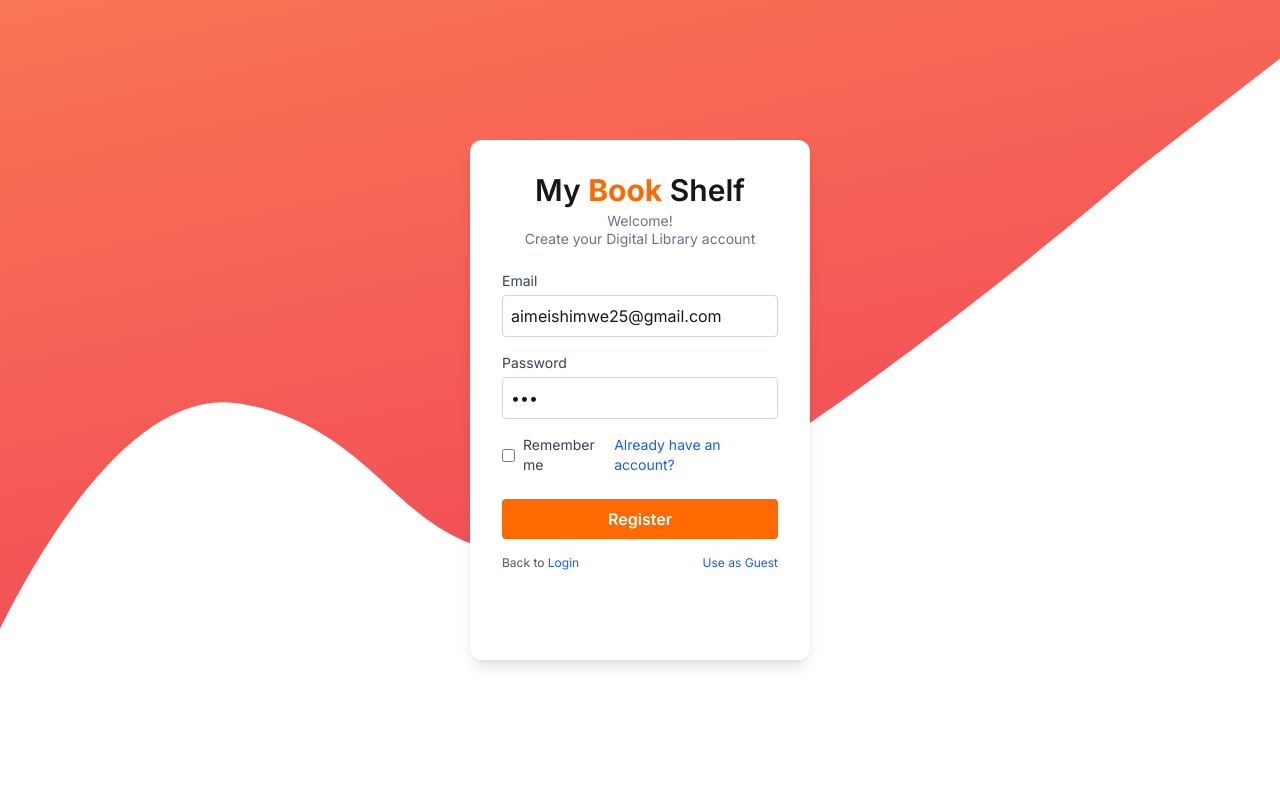
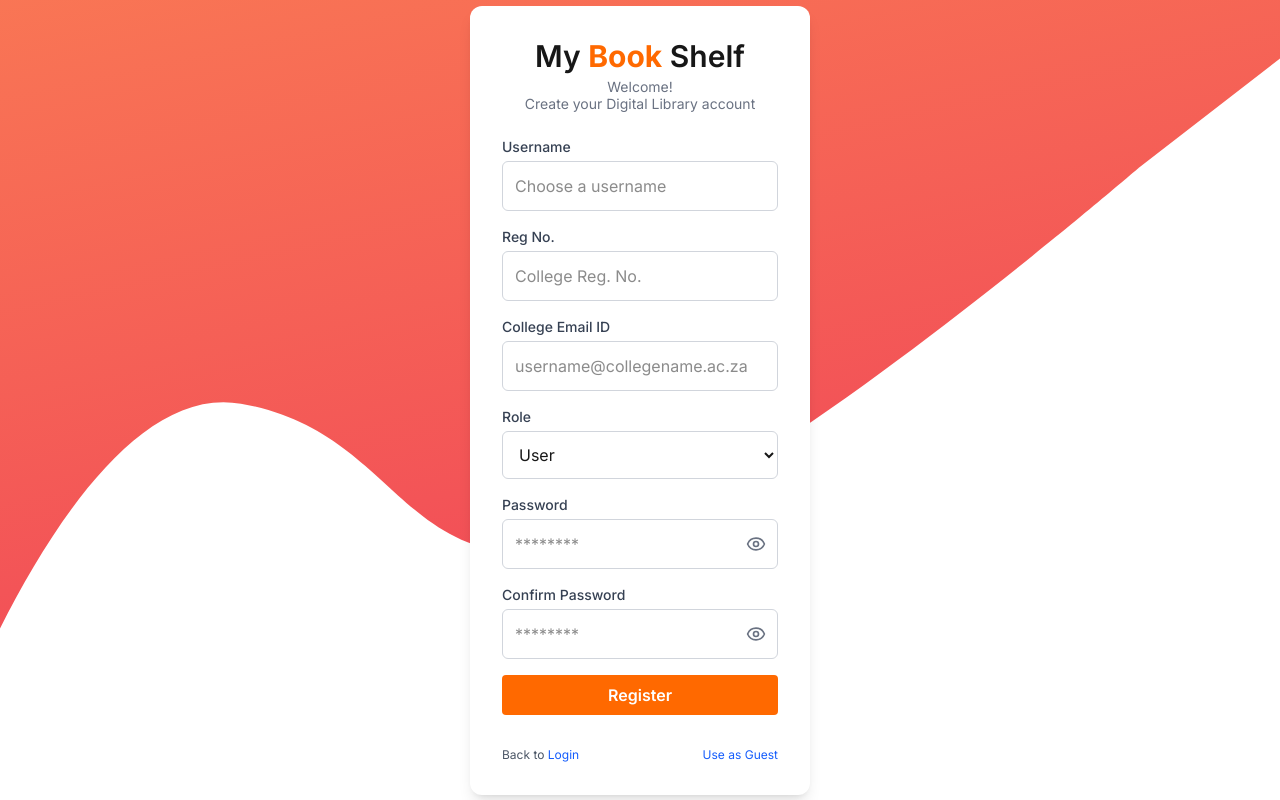
Before and after one commit to 1aimee7/MyBookShelf-frontend, a Next.js app: page /auth/register in a window 1280 px wide. Built offline with nearby package versions, Linux system fonts and the light colour scheme.

Commit message:
creating dashboardAccount

```diff
--- a/src/app/auth/OTP/page.tsx
+++ b/src/app/auth/OTP/page.tsx
@@ -4,8 +4,8 @@ import React, { useState, useRef } from "react";
 import { useRouter } from "next/navigation";
 
 export default function OTP() {
-  const [otp, setOtp] = useState(['', '', '', '', '']);
-  const inputRefs = useRef<(HTMLInputElement | null)[]>([]);
+ const [otp, setOtp] = useState(['', '', '', '', '', '']);
+ const inputRefs = useRef<(HTMLInputElement | null)[]>([]);
   const router = useRouter();
 
   const handleChange = (index: number, value: string) => {
--- a/src/app/auth/register/page.tsx
+++ b/src/app/auth/register/page.tsx
@@ -2,16 +2,39 @@
 
 import React, { useState } from "react";
 import { useRouter } from "next/navigation";
+import { Eye, EyeOff } from "lucide-react";
 
 export default function Register() {
-  const [email, setEmail] = useState("aimeishimwe25@gmail.com");
-  const [password, setPassword] = useState("123");
+  const [username, setUsername] = useState("");
+  const [regNo, setRegNo] = useState("");
+  const [email, setEmail] = useState("");
+  const [role, setRole] = useState("user");
+  const [password, setPassword] = useState("");
+  const [confirmPassword, setConfirmPassword] = useState("");
+  const [showPassword, setShowPassword] = useState(false);
+  const [showConfirmPassword, setShowConfirmPassword] = useState(false);
+
   const router = useRouter();
 
   const handleSubmit = async (e: React.FormEvent) => {
     e.preventDefault();
-    console.log("Form submitted", { email, password });
-    const response = { success: true }; // Mock response
+
+    if (password !== confirmPassword) {
+      alert("Passwords do not match.");
+      return;
+    }
+
+    console.log("Form submitted", {
+      username,
+      regNo,
+      email,
+      role,
+      password,
+    });
+
+    // Simulate successful response
+    const response = { success: true };
+
     if (response.success) {
       router.push("/auth/OTP");
     } else {
@@ -22,18 +45,33 @@ export default function Register() {
   return (
     <div className="relative min-h-screen flex items-center justify-center overflow-hidden">
       <div className="absolute inset-0 -z-10" style={{ background: "white" }}>
-        <svg className="w-full h-full" viewBox="0 0 1920 1078" preserveAspectRatio="xMidYMid slice" xmlns="http://www.w3.org/2000/svg">
+        <svg
+          className="w-full h-full"
+          viewBox="0 0 1920 1078"
+          preserveAspectRatio="xMidYMid slice"
+          xmlns="http://www.w3.org/2000/svg"
+        >
           <defs>
-            <linearGradient id="paint0_linear_7_126" x1="533.5" y1="-250.046" x2="930.38" y2="1569.83" gradientUnits="userSpaceOnUse">
+            <linearGradient
+              id="paint0_linear_7_126"
+              x1="533.5"
+              y1="-250.046"
+              x2="930.38"
+              y2="1569.83"
+              gradientUnits="userSpaceOnUse"
+            >
               <stop stopColor="#FA7C54" />
               <stop offset="1" stopColor="#EC2C5A" />
             </linearGradient>
           </defs>
-          <path d="M422.191 543.979C192.258 503.244 -0.0049549 1077.16 -0.0049549 1077.16L-24.5485 0.28931L2015.36 -70.4756L1632.2 225.998C1632.2 225.998 1048.5 730.186 840.631 745.682C632.759 761.179 626.854 580.237 422.191 543.979Z" fill="url(#paint0_linear_7_126)" />
+          <path
+            d="M422.191 543.979C192.258 503.244 -0.0049549 1077.16 -0.0049549 1077.16L-24.5485 0.28931L2015.36 -70.4756L1632.2 225.998C1632.2 225.998 1048.5 730.186 840.631 745.682C632.759 761.179 626.854 580.237 422.191 543.979Z"
+            fill="url(#paint0_linear_7_126)"
+          />
         </svg>
       </div>
 
-      <div className="bg-white p-8 rounded-xl shadow-lg h-130 max-w-md z-10 w-85">
+      <div className="bg-white p-8 rounded-xl shadow-lg max-w-md z-10 w-85">
         <h1 className="text-center text-3xl font-semibold mb-1">
           My <span className="text-orange-500 font-bold">Book</span> Shelf
         </h1>
@@ -43,42 +81,113 @@ export default function Register() {
           Create your Digital Library account
         </p>
 
-        <form onSubmit={handleSubmit}>
-          <div className="mb-4">
-            <label htmlFor="email" className="block text-gray-700 text-sm mb-1">
-              Email
+        <form onSubmit={handleSubmit} className="space-y-4">
+          <div>
+            <label className="block text-sm font-medium text-gray-700 mb-1">
+              Username
             </label>
             <input
-              id="email"
+              type="text"
+              value={username}
+              onChange={(e) => setUsername(e.target.value)}
+              placeholder="Choose a username"
+              required
+              className="w-full p-3 border border-gray-300 rounded-md focus:outline-none focus:ring-2 focus:ring-orange-400"
+            />
+          </div>
+
+          <div>
+            <label className="block text-sm font-medium text-gray-700 mb-1">
+              Reg No.
+            </label>
+            <input
+              type="text"
+              value={regNo}
+              onChange={(e) => setRegNo(e.target.value)}
+              placeholder="College Reg. No."
+              required
+              className="w-full p-3 border border-gray-300 rounded-md focus:outline-none focus:ring-2 focus:ring-orange-400"
+            />
+          </div>
+
+          <div>
+            <label className="block text-sm font-medium text-gray-700 mb-1">
+              College Email ID
+            </label>
+            <input
               type="email"
               value={email}
               onChange={(e) => setEmail(e.target.value)}
               placeholder="username@collegename.ac.za"
-              className="w-full p-2 border border-gray-300 rounded focus:outline-none focus:ring-2 focus:ring-orange-400"
               required
+              className="w-full p-3 border border-gray-300 rounded-md focus:outline-none focus:ring-2 focus:ring-orange-400"
             />
           </div>
 
-          <div className="mb-4">
-            <label htmlFor="password" className="block text-gray-700 text-sm mb-1">
+          <div>
+            <label className="block text-sm font-medium text-gray-700 mb-1">
+              Role
+            </label>
+            <select
+              value={role}
+              onChange={(e) => setRole(e.target.value)}
+              className="w-full p-3 border border-gray-300 rounded-md focus:outline-none focus:ring-2 focus:ring-orange-400 bg-white"
+            >
+              <option value="user">User</option>
+              <option value="admin">Admin</option>
+            </select>
+          </div>
+
+          <div>
+            <label className="block text-sm font-medium text-gray-700 mb-1">
               Password
             </label>
+            <div className="relative">
               <input
-              id="password"
-              type="password"
+                type={showPassword ? "text" : "password"}
                 value={password}
                 onChange={(e) => setPassword(e.target.value)}
                 placeholder="********"
-              className="w-full p-2 border border-gray-300 rounded focus:outline-none focus:ring-2 focus:ring-orange-400"
                 required
+                className="w-full p-3 border border-gray-300 rounded-md focus:outline-none focus:ring-2 focus:ring-orange-400"
               />
+              <button
+                type="button"
+                onClick={() => setShowPassword(!showPassword)}
+                className="absolute inset-y-0 right-0 pr-3 flex items-center text-gray-500 hover:text-gray-700"
+              >
+                {showPassword ? <EyeOff size={20} /> : <Eye size={20} />}
+              </button>
+            </div>
           </div>
 
-          <div className="mb-6 flex items-center justify-between text-sm">
-            <label className="flex items-center text-gray-700">
-              <input type="checkbox" className="mr-2 accent-orange-500" /> Remember me
+          <div>
+            <label className="block text-sm font-medium text-gray-700 mb-1">
+              Confirm Password
             </label>
-            <a href="/login" className="text-blue-600 hover:underline">Already have an account?</a>
+            <div className="relative">
+              <input
+                type={showConfirmPassword ? "text" : "password"}
+                value={confirmPassword}
+                onChange={(e) => setConfirmPassword(e.target.value)}
+                placeholder="********"
+                required
+                className="w-full p-3 border border-gray-300 rounded-md focus:outline-none focus:ring-2 focus:ring-orange-400"
+              />
+              <button
+                type="button"
+                onClick={() =>
+                  setShowConfirmPassword(!showConfirmPassword)
+                }
+                className="absolute inset-y-0 right-0 pr-3 flex items-center text-gray-500 hover:text-gray-700"
+              >
+                {showConfirmPassword ? (
+                  <EyeOff size={20} />
+                ) : (
+                  <Eye size={20} />
+                )}
+              </button>
+            </div>
           </div>
 
           <button
@@ -90,9 +199,17 @@ export default function Register() {
 
           <div className="mt-4 flex justify-between text-gray-600 text-xs">
             <span>
-              Back to <a href="/auth/login" className="text-blue-600 hover:underline text-xs">Login</a>
+              Back to{" "}
+              <a
+                href="/auth/login"
+                className="text-blue-600 hover:underline text-xs"
+              >
+                Login
+              </a>
             </span>
-            <a href="#" className="text-blue-600 hover:underline text-xs">Use as Guest</a>
+            <a href="#" className="text-blue-600 hover:underline text-xs">
+              Use as Guest
+            </a>
           </div>
         </form>
       </div>
--- /dev/null
+++ b/src/app/dashboardAdmin/Dashboard/page.tsx
@@ -0,0 +1,7 @@
+export default function AdminDashboardPage() {
+  return (
+    <div className="p-6">
+      <h1 className="text-2xl font-bold">Admin Dashboard</h1>
+    </div>
+  );
+}
--- /dev/null
+++ b/src/app/dashboardAdmin/Messages/page.tsx
@@ -0,0 +1,13 @@
+export default function MessagesPage() {
+  return (
+    <div className="p-6">
+      <h1 className="text-2xl font-bold mb-4">User Messages & Feedback</h1>
+
+      {/* Placeholder content */}
+      <div className="bg-white p-4 rounded-md shadow-sm border">
+        <p className="text-gray-600">This is where user messages and feedback will appear.</p>
+        {/* Later: display message table, reply/delete, export logs */}
+      </div>
+    </div>
+  );
+}
--- /dev/null
+++ b/src/app/dashboardAdmin/borrowedBooks/page.tsx
@@ -0,0 +1,7 @@
+export default function BorrowedBooksPage() {
+  return (
+    <div className="p-6">
+      <h1 className="text-2xl font-bold">Borrowed Books</h1>
+    </div>
+  );
+}
--- /dev/null
+++ b/src/app/dashboardAdmin/layout.tsx
@@ -0,0 +1,16 @@
+import SidebarAdmin from "@/components/sidebarAdmin";
+
+export default function DashboardAdminLayout({
+  children,
+}: {
+  children: React.ReactNode;
+}) {
+  return (
+    <div className="flex">
+      <SidebarAdmin />
+      <main className="ml-64 w-full min-h-screen p-6 bg-gray-50">
+        {children}
+      </main>
+    </div>
+  );
+}
--- /dev/null
+++ b/src/app/dashboardAdmin/managebook/page.tsx
@@ -0,0 +1,7 @@
+export default function ManageBooksPage() {
+  return (
+    <div className="p-6">
+      <h1 className="text-2xl font-bold">Manage Books</h1>
+    </div>
+  );
+}
--- /dev/null
+++ b/src/app/dashboardAdmin/managerUser/page.tsx
@@ -0,0 +1,13 @@
+export default function ManageUsersPage() {
+  return (
+    <div className="p-6">
+      <h1 className="text-2xl font-bold mb-4">Manage Users</h1>
+
+      {/* Placeholder for user table */}
+      <div className="bg-white p-4 rounded-md shadow-sm border">
+        <p className="text-gray-600">User management functionality coming soon...</p>
+        {/* Later: add table of users, filters, block/unblock, delete actions */}
+      </div>
+    </div>
+  );
+}
--- /dev/null
+++ b/src/components/sidebarAdmin.tsx
@@ -0,0 +1,74 @@
+"use client";
+
+import Link from "next/link";
+import { usePathname } from "next/navigation";
+import {
+  LayoutDashboard,
+  BookOpen,
+  Users,
+  Bookmark,
+  MessageCircle,
+  BarChart3,
+  Settings,
+  LogOut,
+} from "lucide-react";
+import clsx from "clsx";
+
+const navItems = [
+  { label: "Dashboard", icon: LayoutDashboard, href: "/admin/dashboard" },
+  { label: "Manage Books", icon: BookOpen, href: "/admin/books" },
+  { label: "Manage Users", icon: Users, href: "/admin/users" },
+  { label: "Borrowed Books", icon: Bookmark, href: "/admin/borrowed" },
+  { label: "Messages", icon: MessageCircle, href: "/admin/messages" },
+  { label: "Analytics", icon: BarChart3, href: "/admin/analytics" },
+  { label: "Settings", icon: Settings, href: "/admin/settings" },
+];
+
+export default function SidebarAdmin() {
+  const pathname = usePathname();
+
+  return (
+    <aside className="w-64 h-screen bg-white border-r shadow-sm fixed left-0 top-0 z-20 hidden md:block">
+      {/* Logo / Title */}
+      <div className="h-16 flex items-center justify-center font-bold text-xl border-b">
+        📚 Admin Panel
+      </div>
+
+      {/* Navigation Links */}
+      <nav className="flex flex-col p-4 space-y-2">
+        {navItems.map((item) => {
+          const Icon = item.icon;
+          const isActive = pathname === item.href;
+
+          return (
+            <Link
+              key={item.label}
+              href={item.href}
+              className={clsx(
+                "flex items-center px-4 py-2 rounded-md text-sm font-medium transition-colors",
+                {
+                  "bg-blue-100 text-blue-700": isActive,
+                  "hover:bg-gray-100 text-gray-700": !isActive,
+                }
+              )}
+            >
+              <Icon className="mr-3 h-5 w-5" />
+              {item.label}
+            </Link>
+          );
+        })}
+      </nav>
+
+      {/* Logout */}
+      <div className="absolute bottom-4 w-full px-4">
+        <Link
+          href="/logout"
+          className="flex items-center px-4 py-2 text-red-600 hover:bg-red-100 rounded-md font-medium text-sm"
+        >
+          <LogOut className="mr-3 h-5 w-5" />
+          Logout
+        </Link>
+      </div>
+    </aside>
+  );
+}
```
Lines whose indentation alone changed are shown as unchanged.
